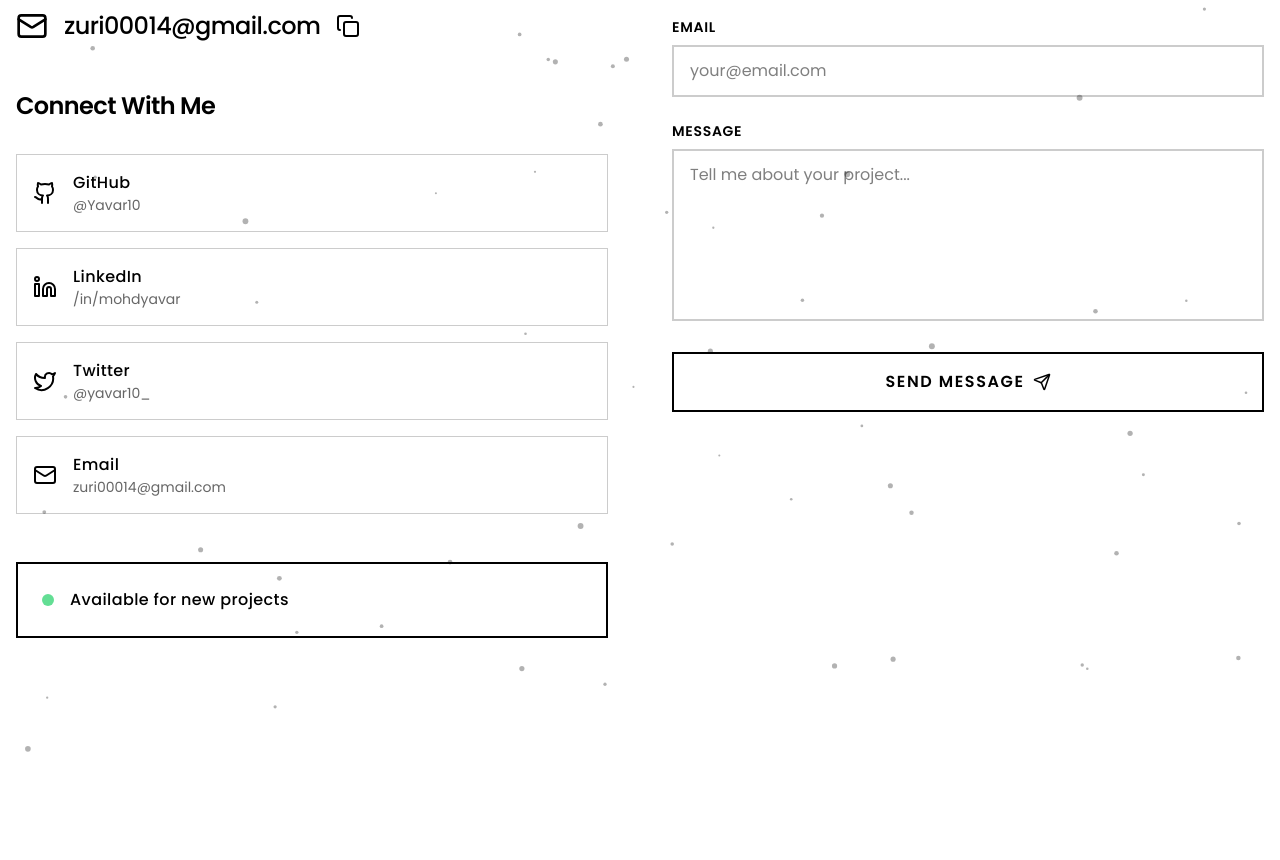
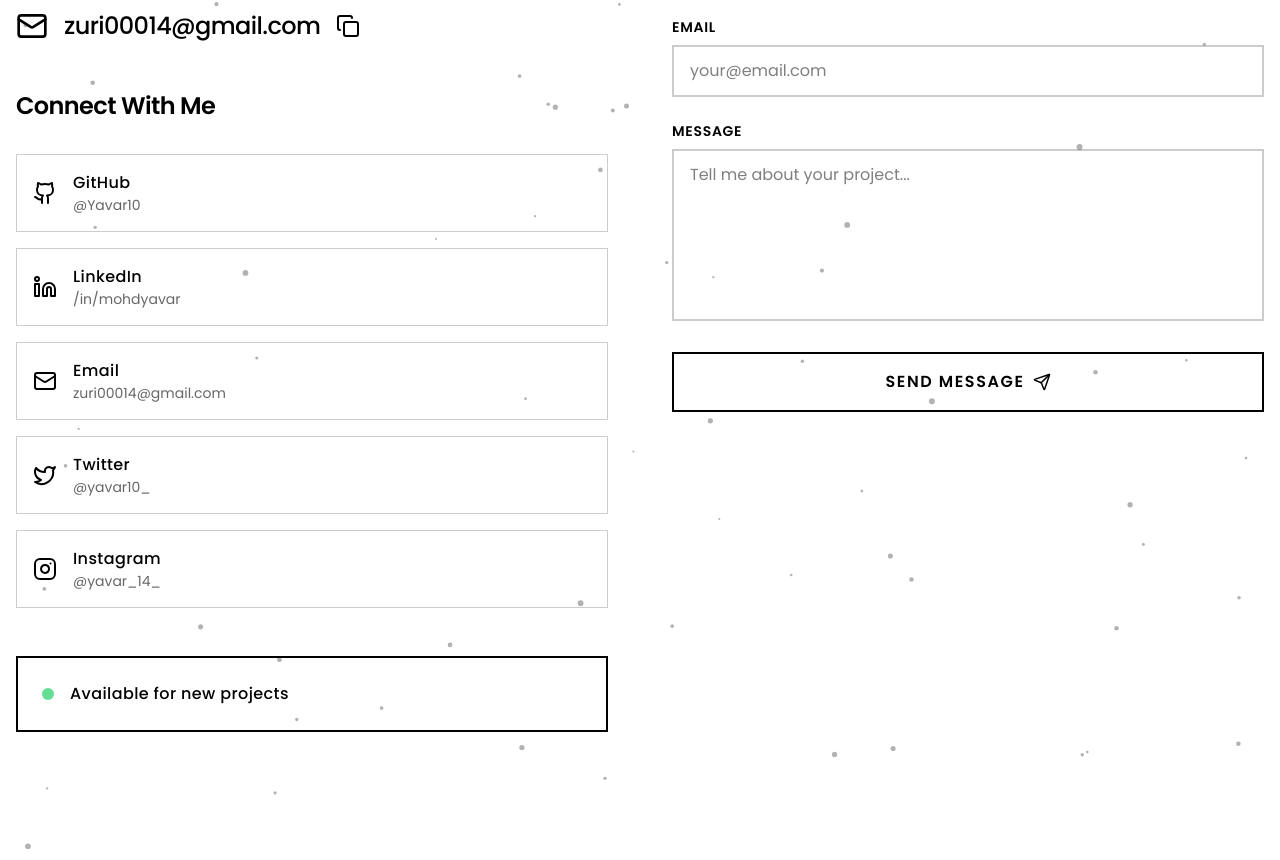
Before and after one commit to Yavar10/Personal-Porfolio, a React (Vite) app in the folder frontend/: page / in a window 1280 px wide. Shown: the part 4579-5439 px from the top of the page. Before the commit the page ends 5345 px from the top, so only its background shows below. Built offline with nearby package versions, Linux system fonts and the light colour scheme; a web font is replaced by a local one.

Commit message:
contact update

```diff
--- a/frontend/src/components/ContactMe/Contact.jsx
+++ b/frontend/src/components/ContactMe/Contact.jsx
@@ -1,5 +1,5 @@
 import { useRef, useState, useEffect } from "react";
-import { Mail, Github, Linkedin, Twitter, Send, Copy, Check } from "lucide-react";
+import { Mail, Github, Linkedin, Twitter, Send, Copy, Check, Instagram } from "lucide-react";
 import emailjs from "@emailjs/browser";
 
 export default function Contact() {
@@ -107,8 +107,9 @@ export default function Contact() {
                 {[
                   { icon: Github, label: "GitHub", handle: "@Yavar10", link: "https://github.com/Yavar10" },
                   { icon: Linkedin, label: "LinkedIn", handle: "/in/mohdyavar", link: "https://www.linkedin.com/in/mohdyavar" },
+                  { icon: Mail, label: "Email", handle: "zuri00014@gmail.com", link: "" },
                   { icon: Twitter, label: "Twitter", handle: "@yavar10_", link: "https://www.x.com/yavar10_" },
-                  { icon: Mail, label: "Email", handle: "zuri00014@gmail.com", link: "" },
+                  { icon: Instagram, label: "Instagram", handle: "@yavar_14_", link: "https://www.instagram.com/yavar_14_" },
                 ].map((social, i) => (
                   <SocialLink key={social.label} social={social} delay={i * 100} inView={isInView} />
                 ))}
```
